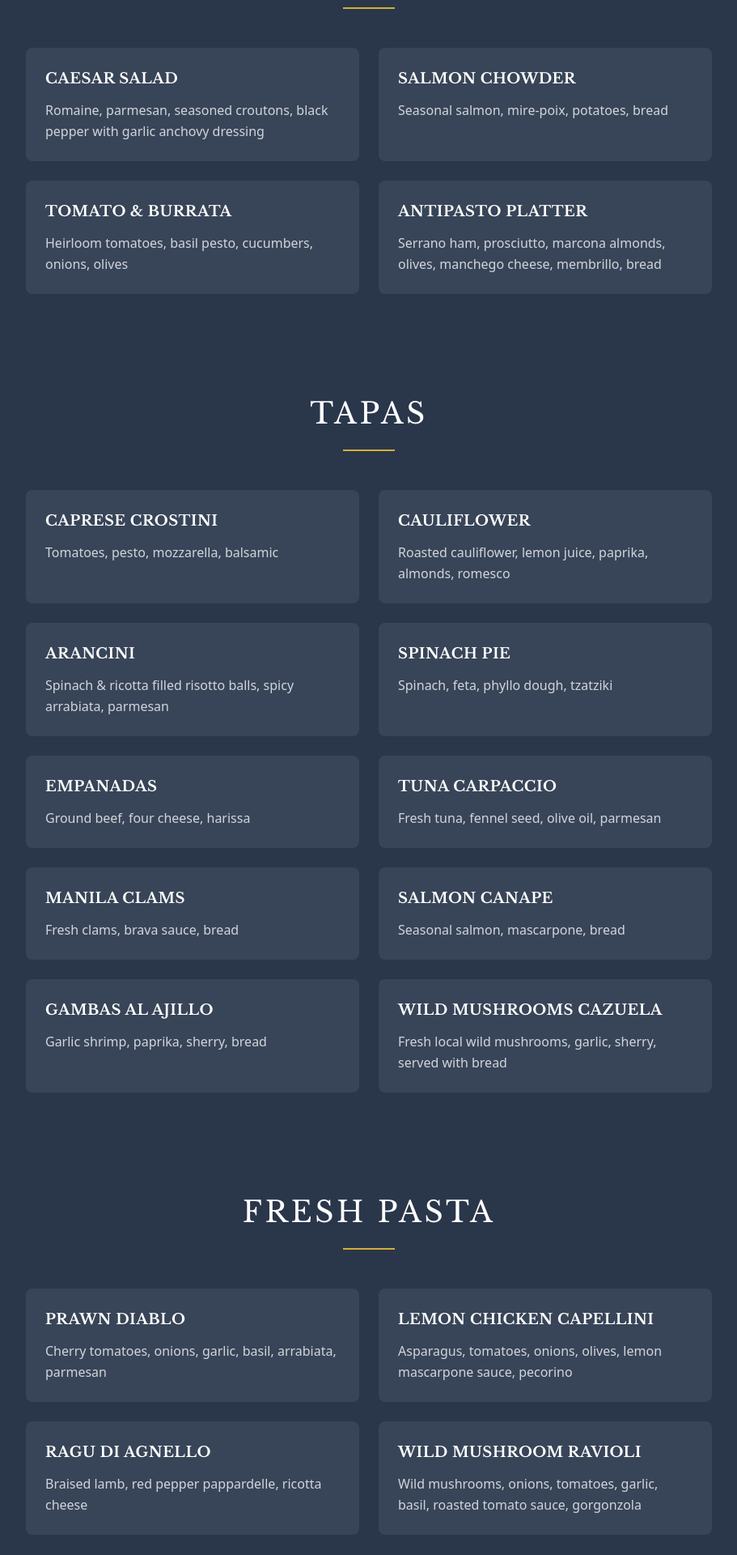
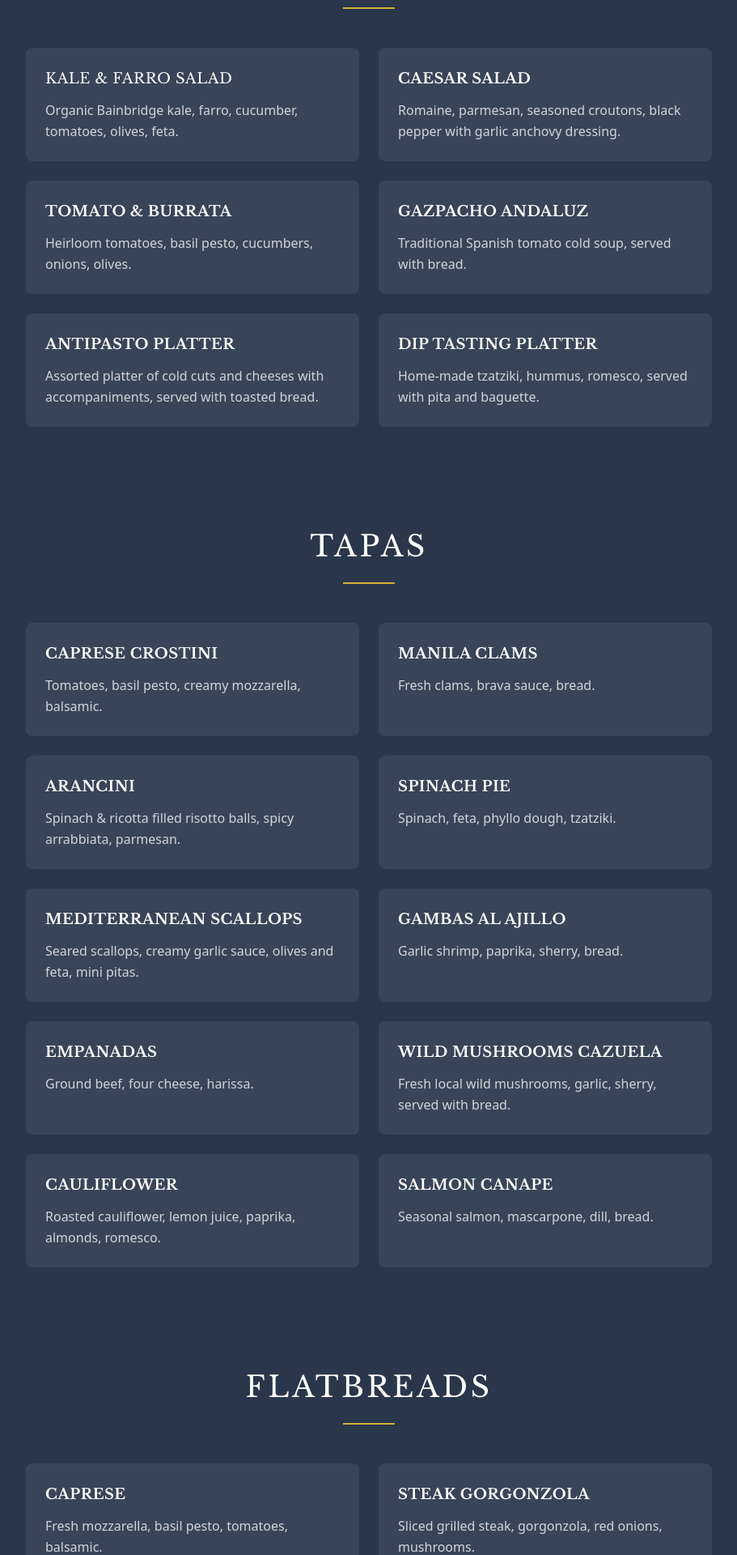
Before and after one commit to aisuperchargedlearning/Bainbridgetapas, a React (Vite) app: page / in a window 1280 px wide. Shown: the part 2820-4740 px from the top of the page at 81% size, without its empty margins (184-1095 px from the left). Built offline with nearby package versions, Linux system fonts and the light colour scheme.

Commit message:
Dinner menu revision

```diff
--- a/src/App.tsx
+++ b/src/App.tsx
@@ -73,20 +73,20 @@ function App() {
 
         <div className="grid grid-cols-1 md:grid-cols-2 gap-6">
           <div className="p-6 rounded-lg transition-all duration-200 hover:transform hover:scale-[1.02]" style={{ backgroundColor: '#384558' }}>
-            <h3 className="text-lg font-semibold text-white mb-3 tracking-wide" style={{ fontFamily: 'Libre Baskerville, serif' }}>
-              CAESAR SALAD
+            <h3 className="text-lg font-normal text-white mb-3 tracking-wide" style={{ fontFamily: 'Libre Baskerville, serif' }}>
+              KALE & FARRO SALAD
             </h3>
             <p className="text-gray-300 leading-relaxed">
-              Romaine, parmesan, seasoned croutons, black pepper with garlic anchovy dressing
+              Organic Bainbridge kale, farro, cucumber, tomatoes, olives, feta.
             </p>
           </div>
 
           <div className="p-6 rounded-lg transition-all duration-200 hover:transform hover:scale-[1.02]" style={{ backgroundColor: '#384558' }}>
             <h3 className="text-lg font-semibold text-white mb-3 tracking-wide" style={{ fontFamily: 'Libre Baskerville, serif' }}>
-              SALMON CHOWDER
+              CAESAR SALAD
             </h3>
             <p className="text-gray-300 leading-relaxed">
-              Seasonal salmon, mire-poix, potatoes, bread
+              Romaine, parmesan, seasoned croutons, black pepper with garlic anchovy dressing.
             </p>
           </div>
 
@@ -95,7 +95,16 @@ function App() {
               TOMATO & BURRATA
             </h3>
             <p className="text-gray-300 leading-relaxed">
-              Heirloom tomatoes, basil pesto, cucumbers, onions, olives
+              Heirloom tomatoes, basil pesto, cucumbers, onions, olives.
+            </p>
+          </div>
+
+          <div className="p-6 rounded-lg transition-all duration-200 hover:transform hover:scale-[1.02]" style={{ backgroundColor: '#384558' }}>
+            <h3 className="text-lg font-semibold text-white mb-3 tracking-wide" style={{ fontFamily: 'Libre Baskerville, serif' }}>
+              GAZPACHO ANDALUZ
+            </h3>
+            <p className="text-gray-300 leading-relaxed">
+              Traditional Spanish tomato cold soup, served with bread.
             </p>
           </div>
 
@@ -104,7 +113,16 @@ function App() {
               ANTIPASTO PLATTER
             </h3>
             <p className="text-gray-300 leading-relaxed">
-              Serrano ham, prosciutto, marcona almonds, olives, manchego cheese, membrillo, bread
+              Assorted platter of cold cuts and cheeses with accompaniments, served with toasted bread.
+            </p>
+          </div>
+
+          <div className="p-6 rounded-lg transition-all duration-200 hover:transform hover:scale-[1.02]" style={{ backgroundColor: '#384558' }}>
+            <h3 className="text-lg font-semibold text-white mb-3 tracking-wide" style={{ fontFamily: 'Libre Baskerville, serif' }}>
+              DIP TASTING PLATTER
+            </h3>
+            <p className="text-gray-300 leading-relaxed">
+              Home-made tzatziki, hummus, romesco, served with pita and baguette.
             </p>
           </div>
         </div>
@@ -127,7 +145,70 @@ function App() {
               CAPRESE CROSTINI
             </h3>
             <p className="text-gray-300 leading-relaxed">
-              Tomatoes, pesto, mozzarella, balsamic
+              Tomatoes, basil pesto, creamy mozzarella, balsamic.
+            </p>
+          </div>
+
+          <div className="p-6 rounded-lg transition-all duration-200 hover:transform hover:scale-[1.02]" style={{ backgroundColor: '#384558' }}>
+            <h3 className="text-lg font-semibold text-white mb-3 tracking-wide" style={{ fontFamily: 'Libre Baskerville, serif' }}>
+              MANILA CLAMS
+            </h3>
+            <p className="text-gray-300 leading-relaxed">
+              Fresh clams, brava sauce, bread.
+            </p>
+          </div>
+
+          <div className="p-6 rounded-lg transition-all duration-200 hover:transform hover:scale-[1.02]" style={{ backgroundColor: '#384558' }}>
+            <h3 className="text-lg font-semibold text-white mb-3 tracking-wide" style={{ fontFamily: 'Libre Baskerville, serif' }}>
+              ARANCINI
+            </h3>
+            <p className="text-gray-300 leading-relaxed">
+              Spinach & ricotta filled risotto balls, spicy arrabbiata, parmesan.
+            </p>
+          </div>
+
+          <div className="p-6 rounded-lg transition-all duration-200 hover:transform hover:scale-[1.02]" style={{ backgroundColor: '#384558' }}>
+            <h3 className="text-lg font-semibold text-white mb-3 tracking-wide" style={{ fontFamily: 'Libre Baskerville, serif' }}>
+              SPINACH PIE
+            </h3>
+            <p className="text-gray-300 leading-relaxed">
+              Spinach, feta, phyllo dough, tzatziki.
+            </p>
+          </div>
+
+          <div className="p-6 rounded-lg transition-all duration-200 hover:transform hover:scale-[1.02]" style={{ backgroundColor: '#384558' }}>
+            <h3 className="text-lg font-semibold text-white mb-3 tracking-wide" style={{ fontFamily: 'Libre Baskerville, serif' }}>
+              MEDITERRANEAN SCALLOPS
+            </h3>
+            <p className="text-gray-300 leading-relaxed">
+              Seared scallops, creamy garlic sauce, olives and feta, mini pitas.
+            </p>
+          </div>
+
+          <div className="p-6 rounded-lg transition-all duration-200 hover:transform hover:scale-[1.02]" style={{ backgroundColor: '#384558' }}>
+            <h3 className="text-lg font-semibold text-white mb-3 tracking-wide" style={{ fontFamily: 'Libre Baskerville, serif' }}>
+              GAMBAS AL AJILLO
+            </h3>
+            <p className="text-gray-300 leading-relaxed">
+              Garlic shrimp, paprika, sherry, bread.
+            </p>
+          </div>
+
+          <div className="p-6 rounded-lg transition-all duration-200 hover:transform hover:scale-[1.02]" style={{ backgroundColor: '#384558' }}>
+            <h3 className="text-lg font-semibold text-white mb-3 tracking-wide" style={{ fontFamily: 'Libre Baskerville, serif' }}>
+              EMPANADAS
+            </h3>
+            <p className="text-gray-300 leading-relaxed">
+              Ground beef, four cheese, harissa.
+            </p>
+          </div>
+
+          <div className="p-6 rounded-lg transition-all duration-200 hover:transform hover:scale-[1.02]" style={{ backgroundColor: '#384558' }}>
+            <h3 className="text-lg font-semibold text-white mb-3 tracking-wide" style={{ fontFamily: 'Libre Baskerville, serif' }}>
+              WILD MUSHROOMS CAZUELA
+            </h3>
+            <p className="text-gray-300 leading-relaxed">
+              Fresh local wild mushrooms, garlic, sherry, served with bread.
             </p>
           </div>
 
@@ -136,52 +217,7 @@ function App() {
               CAULIFLOWER
             </h3>
             <p className="text-gray-300 leading-relaxed">
-              Roasted cauliflower, lemon juice, paprika, almonds, romesco
-            </p>
-          </div>
-
-          <div className="p-6 rounded-lg transition-all duration-200 hover:transform hover:scale-[1.02]" style={{ backgroundColor: '#384558' }}>
-            <h3 className="text-lg font-semibold text-white mb-3 tracking-wide" style={{ fontFamily: 'Libre Baskerville, serif' }}>
-              ARANCINI
-            </h3>
-            <p className="text-gray-300 leading-relaxed">
-              Spinach & ricotta filled risotto balls, spicy arrabiata, parmesan
-            </p>
-          </div>
-
-          <div className="p-6 rounded-lg transition-all duration-200 hover:transform hover:scale-[1.02]" style={{ backgroundColor: '#384558' }}>
-            <h3 className="text-lg font-semibold text-white mb-3 tracking-wide" style={{ fontFamily: 'Libre Baskerville, serif' }}>
-              SPINACH PIE
-            </h3>
-            <p className="text-gray-300 leading-relaxed">
-              Spinach, feta, phyllo dough, tzatziki
-            </p>
-          </div>
-
-          <div className="p-6 rounded-lg transition-all duration-200 hover:transform hover:scale-[1.02]" style={{ backgroundColor: '#384558' }}>
-            <h3 className="text-lg font-semibold text-white mb-3 tracking-wide" style={{ fontFamily: 'Libre Baskerville, serif' }}>
-              EMPANADAS
-            </h3>
-            <p className="text-gray-300 leading-relaxed">
-              Ground beef, four cheese, harissa
-            </p>
-          </div>
-
-          <div className="p-6 rounded-lg transition-all duration-200 hover:transform hover:scale-[1.02]" style={{ backgroundColor: '#384558' }}>
-            <h3 className="text-lg font-semibold text-white mb-3 tracking-wide" style={{ fontFamily: 'Libre Baskerville, serif' }}>
-              TUNA CARPACCIO
-            </h3>
-            <p className="text-gray-300 leading-relaxed">
-              Fresh tuna, fennel seed, olive oil, parmesan
-            </p>
-          </div>
-
-          <div className="p-6 rounded-lg transition-all duration-200 hover:transform hover:scale-[1.02]" style={{ backgroundColor: '#384558' }}>
-            <h3 className="text-lg font-semibold text-white mb-3 tracking-wide" style={{ fontFamily: 'Libre Baskerville, serif' }}>
-              MANILA CLAMS
-            </h3>
-            <p className="text-gray-300 leading-relaxed">
-              Fresh clams, brava sauce, bread
+              Roasted cauliflower, lemon juice, paprika, almonds, romesco.
             </p>
           </div>
 
@@ -190,25 +226,48 @@ function App() {
               SALMON CANAPE
             </h3>
             <p className="text-gray-300 leading-relaxed">
-              Seasonal salmon, mascarpone, bread
+              Seasonal salmon, mascarpone, dill, bread.
+            </p>
+          </div>
+        </div>
+      </div>
+    </section>
+
+    {/* Flatbreads Menu Section */}
+    <section className="py-16" style={{ backgroundColor: '#2A364A' }}>
+      <div className="max-w-4xl mx-auto px-6">
+        <div className="text-center mb-12">
+          <h2 className="text-3xl md:text-4xl font-light text-white mb-6 tracking-widest" style={{ fontFamily: 'Libre Baskerville, serif' }}>
+            FLATBREADS
+          </h2>
+          <div className="w-16 h-0.5 mx-auto" style={{ backgroundColor: '#d4af37' }}></div>
+        </div>
+
+        <div className="grid grid-cols-1 md:grid-cols-2 gap-6">
+          <div className="p-6 rounded-lg transition-all duration-200 hover:transform hover:scale-[1.02]" style={{ backgroundColor: '#384558' }}>
+            <h3 className="text-lg font-semibold text-white mb-3 tracking-wide" style={{ fontFamily: 'Libre Baskerville, serif' }}>
+              CAPRESE
+            </h3>
+            <p className="text-gray-300 leading-relaxed">
+              Fresh mozzarella, basil pesto, tomatoes, balsamic.
             </p>
           </div>
 
           <div className="p-6 rounded-lg transition-all duration-200 hover:transform hover:scale-[1.02]" style={{ backgroundColor: '#384558' }}>
             <h3 className="text-lg font-semibold text-white mb-3 tracking-wide" style={{ fontFamily: 'Libre Baskerville, serif' }}>
-              GAMBAS AL AJILLO
+              STEAK GORGONZOLA
             </h3>
             <p className="text-gray-300 leading-relaxed">
-              Garlic shrimp, paprika, sherry, bread
+              Sliced grilled steak, gorgonzola, red onions, mushrooms.
             </p>
           </div>
 
           <div className="p-6 rounded-lg transition-all duration-200 hover:transform hover:scale-[1.02]" style={{ backgroundColor: '#384558' }}>
             <h3 className="text-lg font-semibold text-white mb-3 tracking-wide" style={{ fontFamily: 'Libre Baskerville, serif' }}>
-              WILD MUSHROOMS CAZUELA
+              CHICKEN HARISSA
             </h3>
             <p className="text-gray-300 leading-relaxed">
-              Fresh local wild mushrooms, garlic, sherry, served with bread
+              Free range chicken, harissa, onions, feta.
             </p>
           </div>
         </div>
@@ -228,19 +287,19 @@ function App() {
         <div className="grid grid-cols-1 md:grid-cols-2 gap-6">
           <div className="p-6 rounded-lg transition-all duration-200 hover:transform hover:scale-[1.02]" style={{ backgroundColor: '#384558' }}>
             <h3 className="text-lg font-semibold text-white mb-3 tracking-wide" style={{ fontFamily: 'Libre Baskerville, serif' }}>
-              PRAWN DIABLO
+              TAGLIATELLE DI MARE
             </h3>
             <p className="text-gray-300 leading-relaxed">
-              Cherry tomatoes, onions, garlic, basil, arrabiata, parmesan
+              Manila clams, shrimp, scallops, tomatoes, onions, garlic, basil pesto, parmesan.
             </p>
           </div>
 
           <div className="p-6 rounded-lg transition-all duration-200 hover:transform hover:scale-[1.02]" style={{ backgroundColor: '#384558' }}>
             <h3 className="text-lg font-semibold text-white mb-3 tracking-wide" style={{ fontFamily: 'Libre Baskerville, serif' }}>
-              LEMON CHICKEN CAPELLINI
+              LEMON CHICK CAPELLINI
             </h3>
             <p className="text-gray-300 leading-relaxed">
-              Asparagus, tomatoes, onions, olives, lemon mascarpone sauce, pecorino
+              Asparagus, tomatoes, onions, olives, lemon mascarpone sauce, pecorino.
             </p>
           </div>
 
@@ -249,7 +308,7 @@ function App() {
               RAGU DI AGNELLO
             </h3>
             <p className="text-gray-300 leading-relaxed">
-              Braised lamb, red pepper pappardelle, ricotta cheese
+              Braised lamb, red pepper pappardelle, ricotta cheese.
             </p>
           </div>
 
@@ -258,7 +317,7 @@ function App() {
               WILD MUSHROOM RAVIOLI
             </h3>
             <p className="text-gray-300 leading-relaxed">
-              Wild mushrooms, onions, tomatoes, garlic, basil, roasted tomato sauce, gorgonzola
+              Wild mushrooms, onions, tomatoes, garlic, basil, roasted tomato sauce, gorgonzola.
             </p>
           </div>
         </div>
@@ -281,7 +340,7 @@ function App() {
               VEAL CHOP
             </h3>
             <p className="text-gray-300 leading-relaxed">
-              16 oz. Steak, roasted potatoes, vegetables, gremolata
+              16 oz. bone-in Steak, roasted potatoes, vegetables, gremolata.
             </p>
           </div>
 
@@ -290,7 +349,7 @@ function App() {
               BISTECCA ALLA GORGONZOLA
             </h3>
             <p className="text-gray-300 leading-relaxed">
-              8 oz Flat Iron, roasted potatoes, vegetables, gorgonzola sauce
+              8 oz Flat Iron, roasted potatoes, vegetables, gorgonzola sauce.
             </p>
           </div>
 
@@ -299,7 +358,7 @@ function App() {
               PORK MARSALA
             </h3>
             <p className="text-gray-300 leading-relaxed">
-              Pork, roasted vegetables, mashed potatoes, mushrooms marsala
+              Pork tenderloin, roasted vegetables, mashed potatoes, mushrooms marsala.
             </p>
           </div>
 
@@ -308,7 +367,7 @@ function App() {
               SEARED HALIBUT
             </h3>
             <p className="text-gray-300 leading-relaxed">
-              Wild-caught Halibut, veggies, farro, saffron cream sauce, parmesan
+              Wild-caught Halibut, veggies, rice, saffron cream sauce, parmesan.
             </p>
           </div>
 
@@ -317,7 +376,7 @@ function App() {
               LOBSTER RISOTTO
             </h3>
             <p className="text-gray-300 leading-relaxed">
-              Maine lobster tail, shrimp, asparagus, diced carrots, tomatoes, onions, parmesan
+              Maine lobster tail, shrimp, asparagus, diced carrots, tomatoes, onions, parmesan.
             </p>
           </div>
 
@@ -326,28 +385,19 @@ function App() {
               BOUILLABAISSE
             </h3>
             <p className="text-gray-300 leading-relaxed">
-              Fresh seafood, mire-poix, fennel, saffron, aioli, bread
-            </p>
-          </div>
-
-          <div className="p-6 rounded-lg transition-all duration-200 hover:transform hover:scale-[1.02]" style={{ backgroundColor: '#384558' }}>
-            <h3 className="text-lg font-semibold text-white mb-3 tracking-wide" style={{ fontFamily: 'Libre Baskerville, serif' }}>
-              SEARED SCALLOPS
-            </h3>
-            <p className="text-gray-300 leading-relaxed">
-              Prosciutto wrapped scallops, mashed potatoes, veggies, romesco sauce
+              Fresh clams, scallops, fish, prawns, mirepoix, fennel, saffron, aioli, bread.
             </p>
           </div>
         </div>
       </div>
     </section>
 
-    {/* Dolci Menu Section */}
+    {/* Dessert Menu Section */}
     <section className="py-16" style={{ backgroundColor: '#2A364A' }}>
       <div className="max-w-4xl mx-auto px-6">
         <div className="text-center mb-12">
           <h2 className="text-3xl md:text-4xl font-light text-white mb-6 tracking-widest" style={{ fontFamily: 'Libre Baskerville, serif' }}>
-            DOLCI
+            DESSERT
           </h2>
           <div className="w-16 h-0.5 mx-auto" style={{ backgroundColor: '#d4af37' }}></div>
         </div>
@@ -358,7 +408,16 @@ function App() {
               PISTACHIO CHEESECAKE
             </h3>
             <p className="text-gray-300 leading-relaxed">
-              Ricotta cheese, pistachio cream, berries compote
+              Ricotta cheese, pistachio cream, berries compote.
+            </p>
+          </div>
+
+          <div className="p-6 rounded-lg transition-all duration-200 hover:transform hover:scale-[1.02]" style={{ backgroundColor: '#384558' }}>
+            <h3 className="text-lg font-semibold text-white mb-3 tracking-wide" style={{ fontFamily: 'Libre Baskerville, serif' }}>
+              GELATO & SORBETTO
+            </h3>
+            <p className="text-gray-300 leading-relaxed">
+              Vanilla, pistachio, salted caramel, Vegan gelato and Mango sorbetto.
             </p>
           </div>
 
@@ -367,16 +426,7 @@ function App() {
               TIRAMISU
             </h3>
             <p className="text-gray-300 leading-relaxed">
-              Espresso-soaked lady fingers layered with cocoa and sweet Italian mascarpone
-            </p>
-          </div>
-
-          <div className="p-6 rounded-lg transition-all duration-200 hover:transform hover:scale-[1.02]" style={{ backgroundColor: '#384558' }}>
-            <h3 className="text-lg font-semibold text-white mb-3 tracking-wide" style={{ fontFamily: 'Libre Baskerville, serif' }}>
-              GELATO & SORBETTO
-            </h3>
-            <p className="text-gray-300 leading-relaxed">
-              Vanilla, pistachio, salted caramel, vegan gelato and mango sorbetto
+              Espresso-soaked lady fingers layered with mascarpone.
             </p>
           </div>
 
@@ -385,9 +435,20 @@ function App() {
               BASQUE CHEESECAKE
             </h3>
             <p className="text-gray-300 leading-relaxed">
-              Gluten free Spanish cheese cake, berries compote
+              Gluten free Spanish cheese cake, berries compote.
             </p>
           </div>
+        </div>
+      </div>
+    </section>
+
+    {/* Menu Disclaimer Section */}
+    <section className="py-8" style={{ backgroundColor: '#2A364A' }}>
+      <div className="max-w-4xl mx-auto px-6">
+        <div className="p-6 rounded-lg" style={{ backgroundColor: 'rgba(255,255,255,0.1)' }}>
+          <p className="text-gray-300 text-sm text-center leading-relaxed">
+            <strong className="text-white">*</strong> Consuming raw or undercooked meats, poultry, seafood, shellfish, or eggs may increase your risk of food borne illness. <strong className="text-white">*</strong> Automatic gratuity 20% gratuity will be added to parties of 6+. Please be aware that our food may contain or come into contact with common allergens, such as dairy, eggs, soybeans, tree nuts, peanuts, fish, shellfish or wheat. <strong className="text-white">Corkage fee $20.</strong>
+          </p>
         </div>
       </div>
     </section>
```
